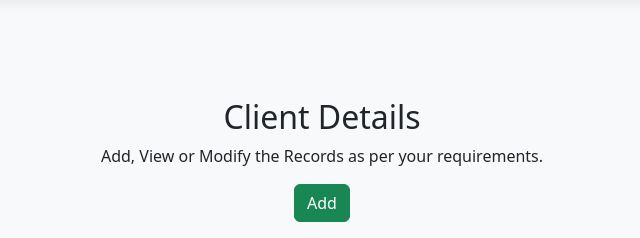
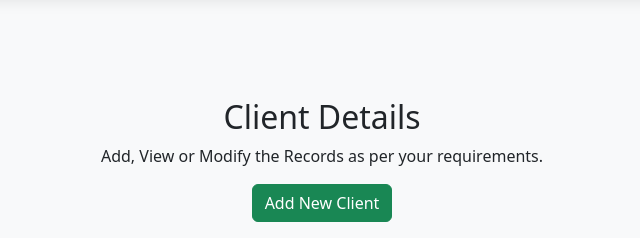
Before and after one commit to iamyuvraj/cip, a CodeIgniter 4 app: the page made by app/Views/dashboard.php in a window 1280 px wide. Shown: the part 372-610 px from the top of the page, without its empty margins (318-958 px from the left). Run offline with PHP 8.4 and a stand-in for CodeIgniter, Linux system fonts and the light colour scheme; the template is opened without the code that fills it, so the values that code supplies are empty; some libraries are stand-ins or nearby versions.

Commit message:
dashboard - minor changes

```diff
--- a/app/Views/dashboard.php
+++ b/app/Views/dashboard.php
@@ -83,7 +83,7 @@
             <div class="client-details-table">
                 <h2>Client Details</h2>
                 <p>Add, View or Modify the Records as per your requirements.</p>
-                <a href="<?= site_url('add-client') ?>" class="btn btn-success mb-3">Add</a> <!-- Add Button -->
+                <a href="<?= site_url('add-client') ?>" class="btn btn-success mb-3">Add New Client</a> <!-- Add Button -->
                 <table class="table table-hover">
                     <thead>
                         <tr>
@@ -103,8 +103,8 @@
         <td><?= esc($client['email']) ?></td>
         <td>
             <div class="btn-actions">
-                <a href="<?= site_url('edit-client/' . $client['id']) ?>" class="btn btn-primary btn-sm">Edit</a>
-                <a href="<?= site_url('delete-client/' . $client['id']) ?>" class="btn btn-danger btn-sm">Delete</a>
+                <a href="<?= site_url('edit-client/' . $client['id']) ?>" class="btn btn-primary btn-sm">Edit Details</a>
+                <a href="<?= site_url('delete-client/' . $client['id']) ?>" class="btn btn-danger btn-sm">Delete Client</a>
                 <?php if (!empty($client['file_path'])): ?>
                     <a href="<?= base_url('uploads/' . $client['file_path']) ?>" target="_blank" class="btn btn-info btn-sm">View Report</a>
                 <?php endif; ?>
```
